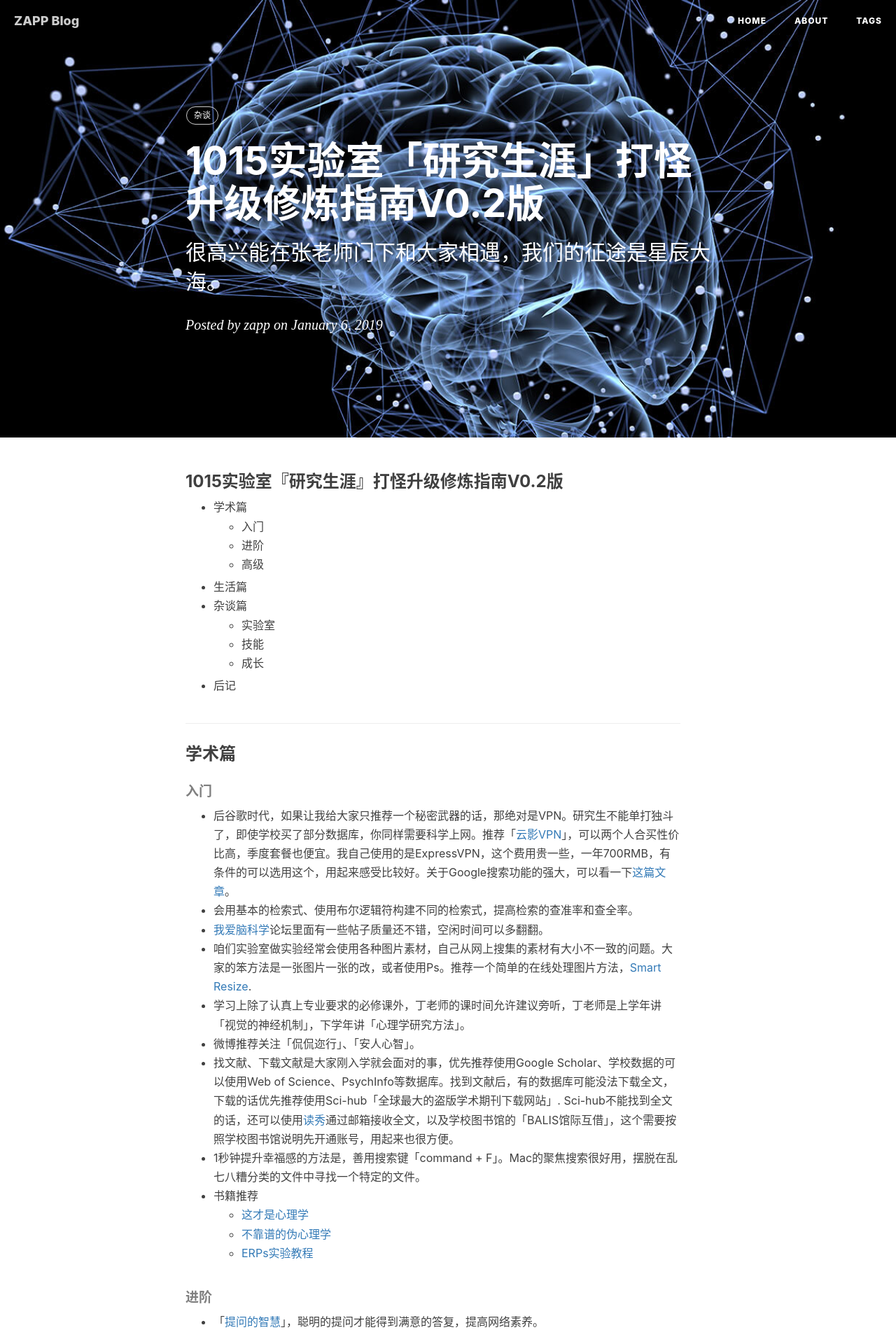
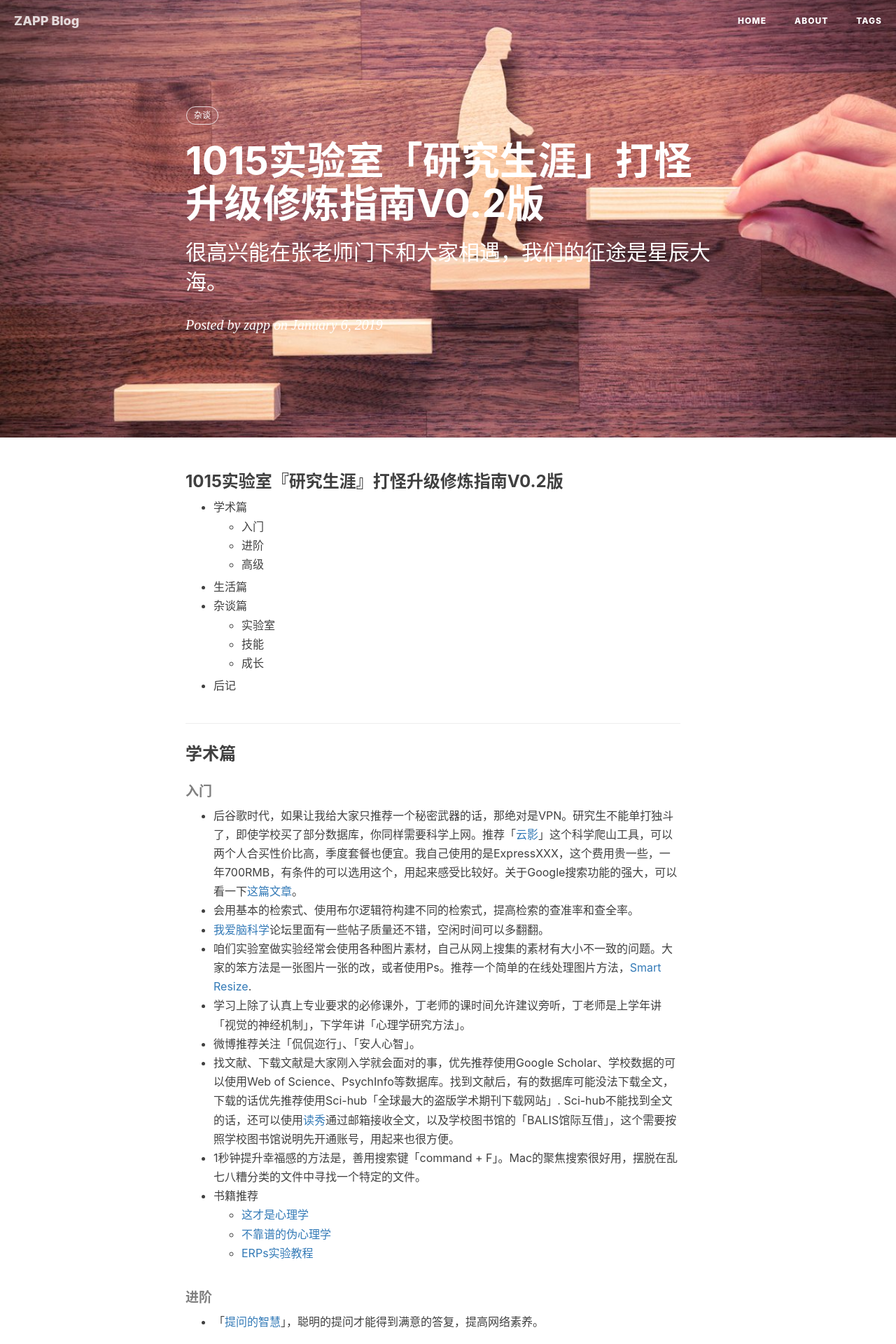
Before and after one commit to zapp926/blog, a Jekyll site: the page built from _posts/2019-01-06-1015-manual.md, in a window 1280 px wide. Shown: the top 1920 px of the page at 70% size. Built offline with Jekyll 4.4.1, drawn with Linux system fonts in a browser that asks for light colours; nearby versions of some CDN libraries; comment, search, counter and statistics services are not loaded; some of the changed text lies outside the part shown.

Commit message:
add blog

```diff
--- a/_posts/2019-01-06-1015-manual.md
+++ b/_posts/2019-01-06-1015-manual.md
@@ -4,7 +4,7 @@ title:      "1015实验室「研究生涯」打怪升级修炼指南V0.2版"
 subtitle:   "很高兴能在张老师门下和大家相遇，我们的征途是星辰大海。"
 date:       2019-01-06
 author: "zapp"
-header-img: "img/post-brainactivity.jpg"
+header-img: "img/post-cognitive-update.jpg"
 tags:
     - 杂谈
 ---
@@ -26,7 +26,7 @@ tags:
 ### 学术篇
 ##### 入门
 
-* 后谷歌时代，如果让我给大家只推荐一个秘密武器的话，那绝对是VPN。研究生不能单打独斗了，即使学校买了部分数据库，你同样需要科学上网。推荐「[云影VPN](https://go.cloudss.me/cart.php?gid=1)」，可以两个人合买性价比高，季度套餐也便宜。我自己使用的是ExpressVPN，这个费用贵一些，一年700RMB，有条件的可以选用这个，用起来感受比较好。关于Google搜索功能的强大，可以看一下[这篇文章](https://mp.weixin.qq.com/s/L_0vAnJtlfL_8rNIIPPAOQ)。
+* 后谷歌时代，如果让我给大家只推荐一个秘密武器的话，那绝对是VPN。研究生不能单打独斗了，即使学校买了部分数据库，你同样需要科学上网。推荐「[云影](https://go.cloudss.me/cart.php?gid=1)」这个科学爬山工具，可以两个人合买性价比高，季度套餐也便宜。我自己使用的是ExpressXXX，这个费用贵一些，一年700RMB，有条件的可以选用这个，用起来感受比较好。关于Google搜索功能的强大，可以看一下[这篇文章](https://mp.weixin.qq.com/s/L_0vAnJtlfL_8rNIIPPAOQ)。
 * 会用基本的检索式、使用布尔逻辑符构建不同的检索式，提高检索的查准率和查全率。
 * [我爱脑科学](http://52brain.com)论坛里面有一些帖子质量还不错，空闲时间可以多翻翻。
 * 咱们实验室做实验经常会使用各种图片素材，自己从网上搜集的素材有大小不一致的问题。大家的笨方法是一张图片一张的改，或者使用Ps。推荐一个简单的在线处理图片方法，[Smart Resize](http://www.smartresize.com).
```
Also changed, not shown: other parts of _posts/2019-01-06-1015-manual.md (+2 -1 lines), img/post-cognitive-update.jpg (added).
